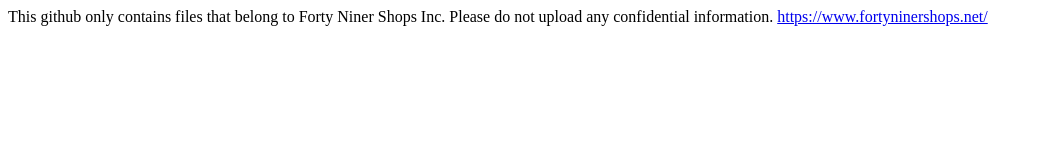
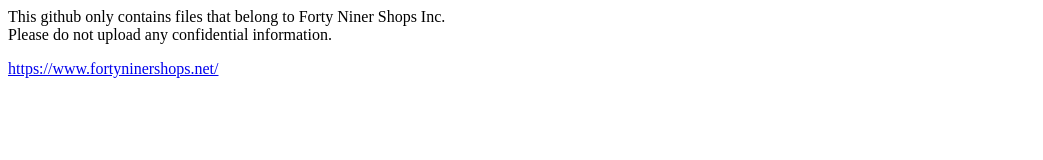
Before and after one commit to fortyninershops/fortyninershops.github.io, a plain HTML site: page index.html in a window 1280 px wide. Shown: the whole page, without its empty margins (0-1043 px from the left). Drawn offline with Linux system fonts and the light colour scheme.

Commit message:
updated index.html

```diff
--- a/index.html
+++ b/index.html
@@ -1,6 +1,7 @@
 <html>
-This github only contains files that belong to Forty Niner Shops Inc.
-Please do not upload any confidential information.
+<p>
+This github only contains files that belong to Forty Niner Shops Inc. <br/>
+Please do not upload any confidential information.</p>
 
 <a href="https://www.fortyninershops.net/">https://www.fortyninershops.net/</a>
 
```
